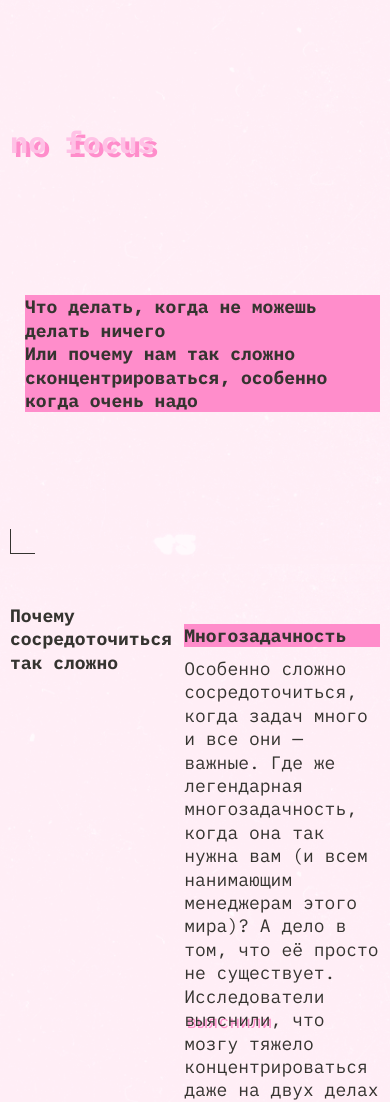
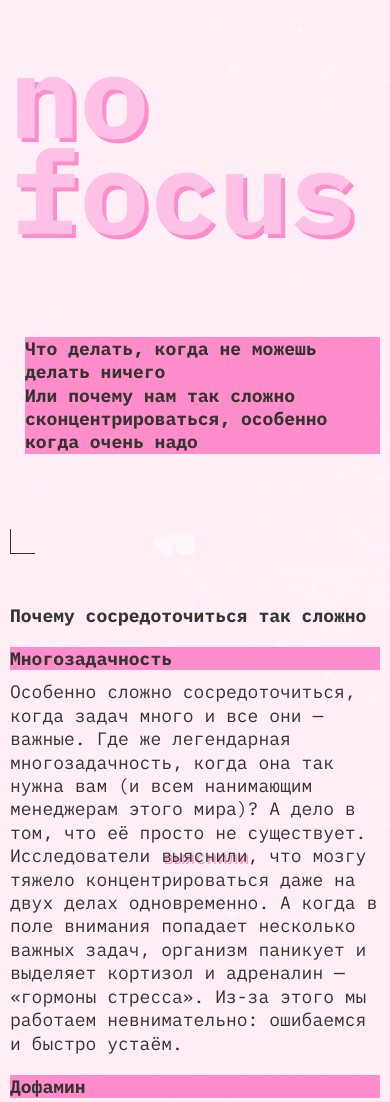
Before and after one commit to VsDevJs/slozhno-sosredotochitsya-fd, a plain HTML site: page index.html in a window 390 px wide. Shown: the part 280-1382 px from the top of the page. Drawn offline with Linux system fonts and the light colour scheme.

Commit message:
Исправленая работа

```diff
--- a/styles/style.css
+++ b/styles/style.css
@@ -198,7 +198,7 @@
 .header__title {
   font-family: var(--main-font, monospace);
   font-weight: var(--font-weight-bold, 700);
-  font-size: var(--font-size-mobile, clamp(1.875rem, 1.6607rem + 0.9524vw, 2.375rem));
+  font-size: var(--font-size-mobile, clamp(7.25rem, 7.0115rem + 1.0178vw, 7.5rem));
   line-height: 82.5%;
   margin-block-end: 28px;
   margin-block-start: 29px;
@@ -235,10 +235,10 @@
   margin-block-start: 40px;
 }
 
+
 /* _отсюда вынес блок h2 */
 
 .info-block__contain {
-  grid-column: 2;
   margin-block-start: 20px;
 }
 
@@ -267,7 +267,7 @@
   line-height: 130%;
   margin-block-start: 10px;
   margin-block-end: 0px;
-  color: var(--content-color-text);
+  color: var(--content-color-text, #F1B2CE);
 }
 
 /* _____ Секция Галерея_____ */
@@ -350,6 +350,7 @@
   }
 
   .header__title {
+    font-size: var(--font-size-desktop, clamp(7.5rem, 0.5625rem + 14.4531vw, 9.8125rem));
     margin-inline-start: -20px;
     margin-block-start: 145.5px;
     margin-block-end: 134px;
@@ -378,6 +379,7 @@
   }
 
   .info-block__contain {
+    grid-column: 2;
     margin-block-start: 0px;
   }
 
@@ -473,7 +475,6 @@
   .header__title {
     margin-block-start: 0px;
     margin-block-end: 9px;
-    font-size: var(--font-size-desktop, clamp(7.5rem, 0.5625rem + 14.4531vw, 9.8125rem));
     line-height: 82.5%;
   }
 
--- a/styles/variables.css
+++ b/styles/variables.css
@@ -2,7 +2,7 @@
   --main-font: 'IBM Plex Mono';
   --font-weight-bold: 700;
   --font-weight-normal: 400;
-  --font-size-mobile: clamp(1.875rem, 1.6607rem + 0.9524vw, 2.375rem);
+  --font-size-mobile: clamp(7.25rem, 7.0115rem + 1.0178vw, 7.5rem);
   --font-size-desktop: clamp(7.5rem, 0.5625rem + 14.4531vw, 9.8125rem);
   --text-font-size: 18px;
   --bg-page: url('../images/cover-image-dark.png') no-repeat center / cover fixed;
```
